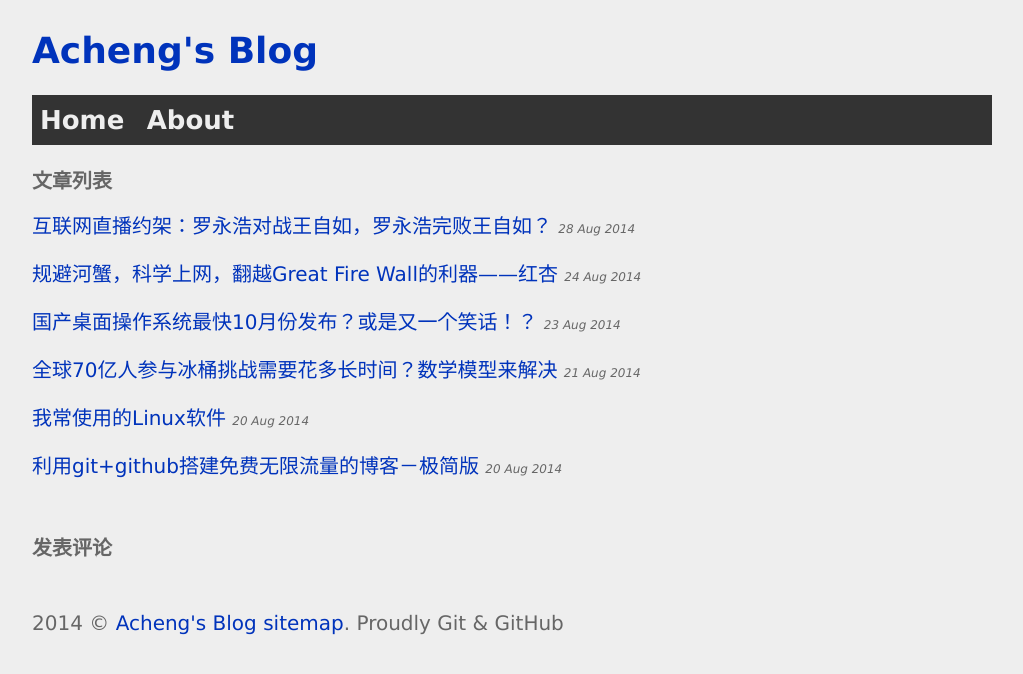
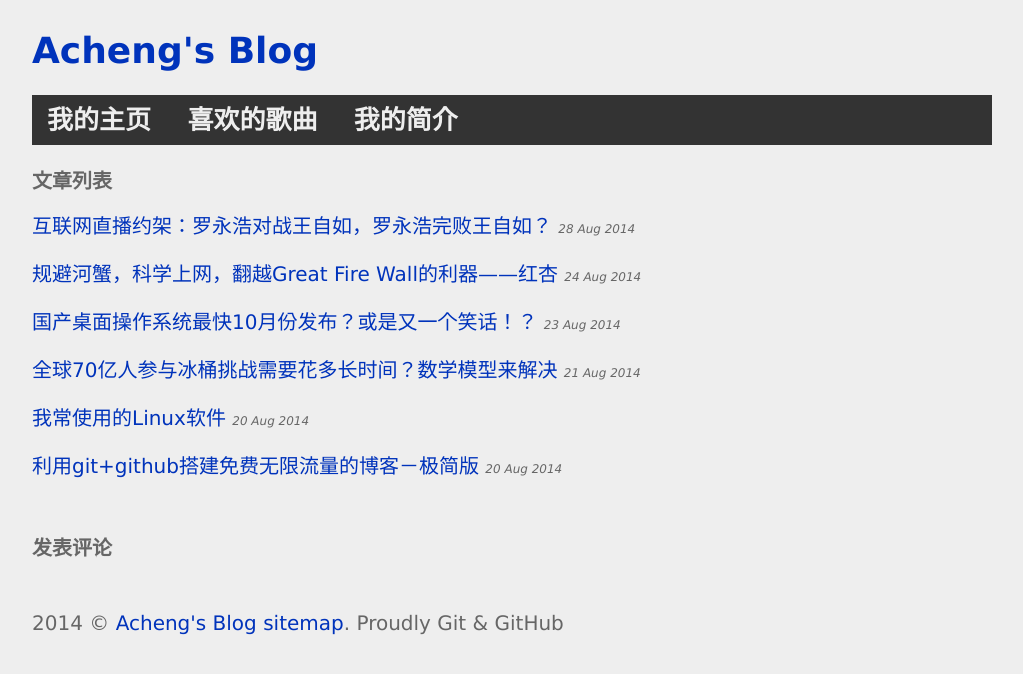
Before and after one commit to acgeodesy/acgeodesy.github.io, a Jekyll site: the page built from index.html, in a window 1280 px wide. Shown: the top 674 px of the page, without its empty margins (128-1151 px from the left). Built offline with Jekyll 4.4.1, drawn with Linux system fonts in a browser that asks for light colours; comment, search, counter and statistics services are not loaded.

Commit message:
navigation

```diff
--- a/css/style.css
+++ b/css/style.css
@@ -17,4 +17,5 @@ pre,blockquote{border-left:#ddd 10px solid;background:#e6e6e6;padding:10px;margi
 .ds-textarea-wrapper textarea{height:120px!important;font-size:18px!important;}
 .ds-comment-body p{font-size: 18px!important;}
 #navigation{height:50px;line-height:50px;background:#333;}
-#navigation a{font-weight:bold;font-size:26px;margin:8px;color:#eee;}
+#navigation a{font-weight:bold;font-size:26px;margin:8px 15px;color:#eee;}
+#navigation a:hover{color:#c30;}
--- a/index.html
+++ b/index.html
@@ -3,8 +3,9 @@ layout: default
 title: Acheng's Blog
 ---
 <div id="navigation">
-	<a href="/" title="Home Page">Home</a>
-	<a href="/acheng" title="About Acheng">About</a>
+	<a href="/" title="Home Page">我的主页</a>
+	<a href="#" title="Favorite Songs">喜欢的歌曲</a>
+	<a href="#" title="About Acheng">我的简介</a>
 </div>
 <h3>文章列表</h3>
 <div id="post">
```
